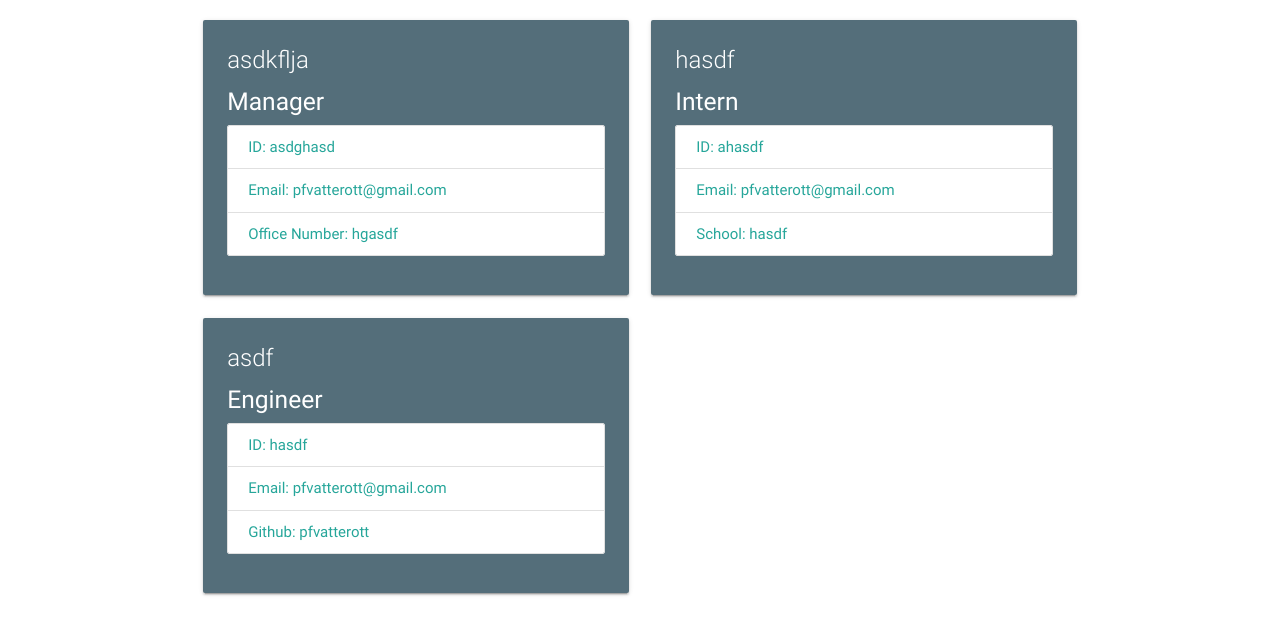
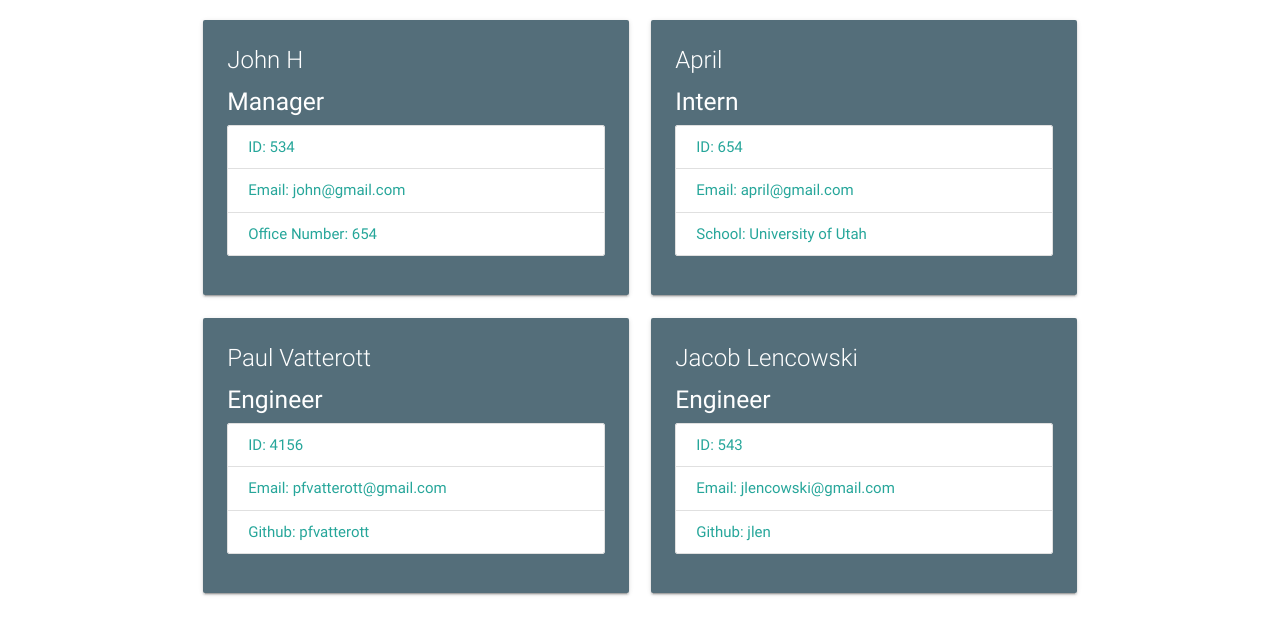
Before and after one commit to pfvatterott/Team-Profile-Generator, a website: page index.html in a window 1280 px wide. Shown: the part 67-702 px from the top of the page. Drawn offline with nearby package versions, Linux system fonts and the light colour scheme; files that its build step writes are made by us from their sources.

```diff
--- a/index.html
+++ b/index.html
@@ -41,12 +41,12 @@
               <div class="col s12 m6" id="employeeCard">
                 <div class="card blue-grey darken-1">
                   <div class="card-content white-text">
-                    <span class="card-title">asdkflja</span>
+                    <span class="card-title">John H</span>
                     <h5>Manager</h5>
                     <div class="collection">
-                      <a href="#!" class="collection-item">ID: asdghasd</a>
-                      <a href="mailto:pfvatterott@gmail.com" target="_blank" class="collection-item">Email: pfvatterott@gmail.com</a>
-                      <a href="#!" class="collection-item">Office Number: hgasdf</a>
+                      <a href="#!" class="collection-item">ID: 534</a>
+                      <a href="mailto:john@gmail.com" target="_blank" class="collection-item">Email: john@gmail.com</a>
+                      <a href="#!" class="collection-item">Office Number: 654</a>
                     </div>
                   </div>
                 </div>
@@ -54,12 +54,12 @@
             <div class="col s12 m6" id="employeeCard">
             <div class="card blue-grey darken-1">
               <div class="card-content white-text">
-                <span class="card-title">hasdf</span>
+                <span class="card-title">April</span>
                 <h5>Intern</h5>
                 <div class="collection">
-                  <a href="#!" class="collection-item">ID: ahasdf</a>
-                  <a href="mailto:pfvatterott@gmail.com" target="_blank" class="collection-item">Email: pfvatterott@gmail.com</a>
-                  <a href="#!" class="collection-item">School: hasdf</a>
+                  <a href="#!" class="collection-item">ID: 654</a>
+                  <a href="mailto:april@gmail.com" target="_blank" class="collection-item">Email: april@gmail.com</a>
+                  <a href="#!" class="collection-item">School: University of Utah</a>
                 </div>
               </div>
             </div>
@@ -67,12 +67,25 @@
             <div class="col s12 m6" id="employeeCard">
             <div class="card blue-grey darken-1">
               <div class="card-content white-text">
-                <span class="card-title">asdf</span>
+                <span class="card-title">Paul Vatterott</span>
                 <h5>Engineer</h5>
                 <div class="collection">
-                  <a href="#!" class="collection-item">ID: hasdf</a>
+                  <a href="#!" class="collection-item">ID: 4156</a>
                   <a href="mailto:pfvatterott@gmail.com" target="_blank" class="collection-item">Email: pfvatterott@gmail.com</a>
                   <a href="https://github.com/pfvatterott" target="_blank" class="collection-item">Github: pfvatterott</a>
+                </div>
+              </div>
+            </div>
+          </div>
+            <div class="col s12 m6" id="employeeCard">
+            <div class="card blue-grey darken-1">
+              <div class="card-content white-text">
+                <span class="card-title">Jacob Lencowski</span>
+                <h5>Engineer</h5>
+                <div class="collection">
+                  <a href="#!" class="collection-item">ID: 543</a>
+                  <a href="mailto:jlencowski@gmail.com" target="_blank" class="collection-item">Email: jlencowski@gmail.com</a>
+                  <a href="https://github.com/jlen" target="_blank" class="collection-item">Github: jlen</a>
                 </div>
               </div>
             </div>
```
